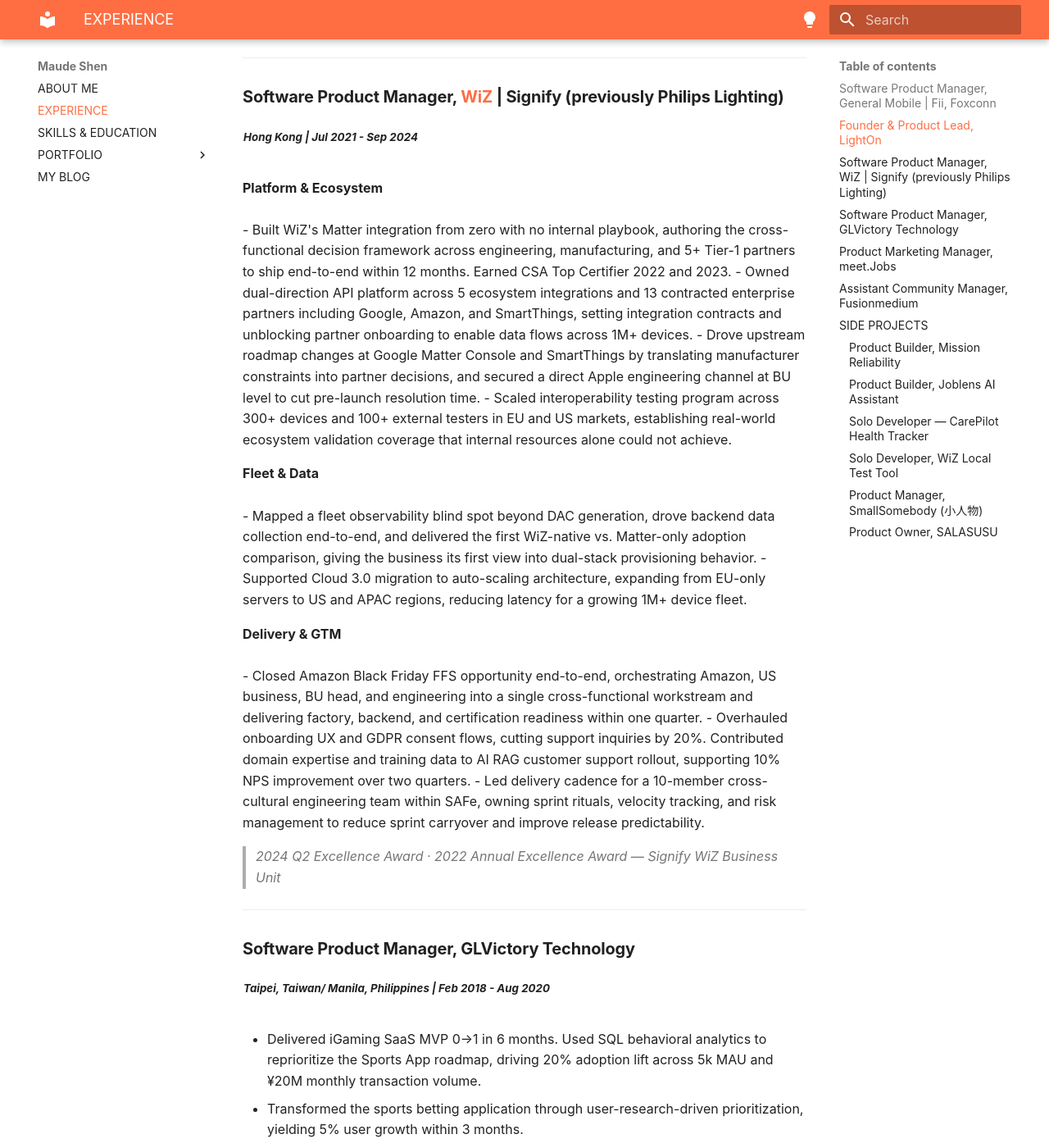
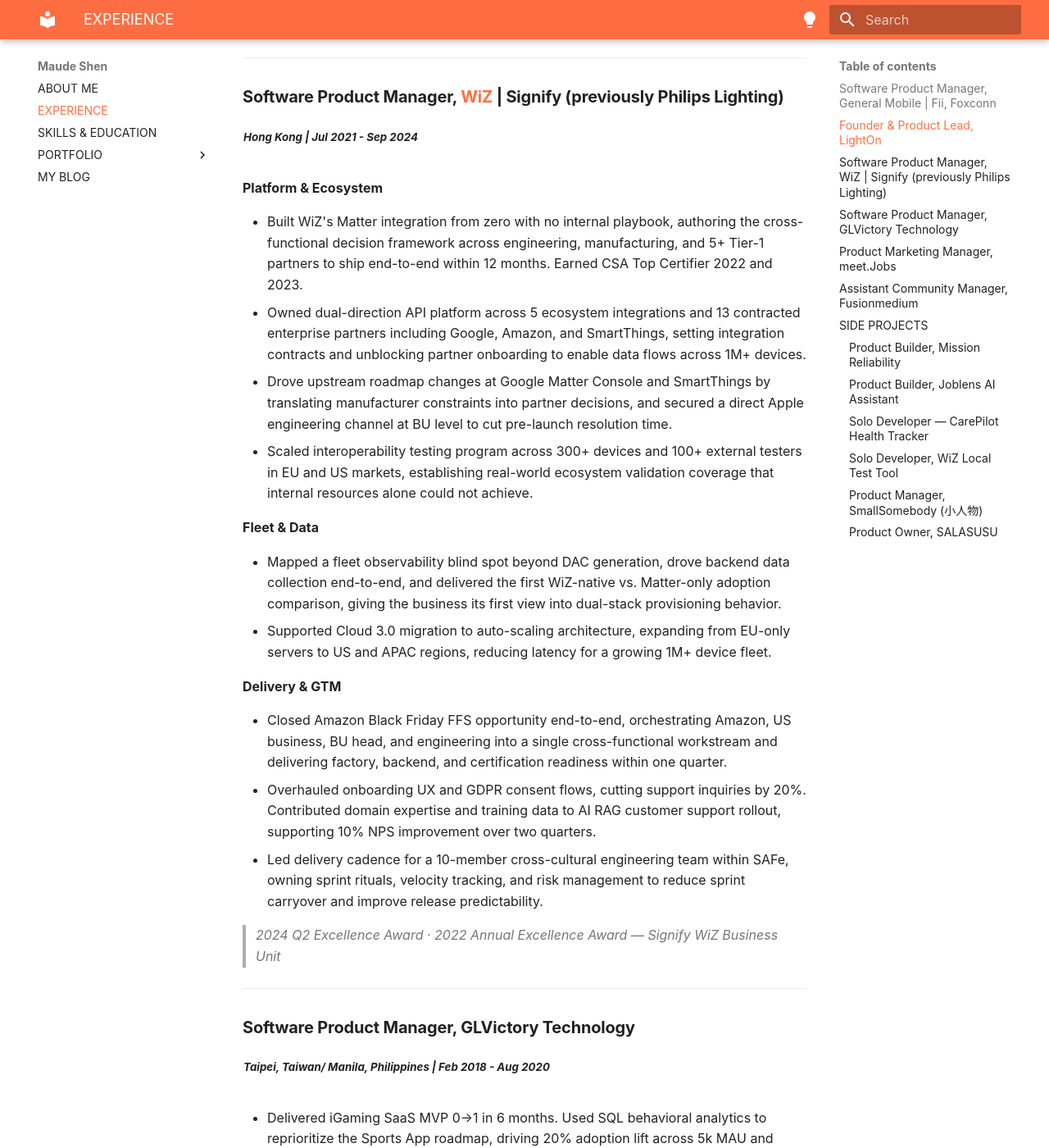
Before and after one commit to maudes/cv, an MkDocs documentation site: the page built from docs/experience.md, in a window 1280 px wide and 1400 px high, scrolled down 1004 px. Shown: the whole window at 82% size. Built offline with MkDocs 1.6.1 and Material for MkDocs 9.7.7, drawn with Linux system fonts in a browser that asks for light colours; some web fonts are replaced.

Commit message:
Edit the style

```diff
--- a/docs/experience.md
+++ b/docs/experience.md
@@ -23,17 +23,20 @@
 <sub> ***Hong Kong   |  Jul 2021 - Sep 2024*** </sub>
 <br><br>
 
-**Platform & Ecosystem**<br><br>
+**Platform & Ecosystem**
+
 - Built WiZ's Matter integration from zero with no internal playbook, authoring the cross-functional decision framework across engineering, manufacturing, and 5+ Tier-1 partners to ship end-to-end within 12 months. Earned CSA Top Certifier 2022 and 2023.
 - Owned dual-direction API platform across 5 ecosystem integrations and 13 contracted enterprise partners including Google, Amazon, and SmartThings, setting integration contracts and unblocking partner onboarding to enable data flows across 1M+ devices.
 - Drove upstream roadmap changes at Google Matter Console and SmartThings by translating manufacturer constraints into partner decisions, and secured a direct Apple engineering channel at BU level to cut pre-launch resolution time.
 - Scaled interoperability testing program across 300+ devices and 100+ external testers in EU and US markets, establishing real-world ecosystem validation coverage that internal resources alone could not achieve.
 
-**Fleet & Data**<br><br>
+**Fleet & Data**
+
 - Mapped a fleet observability blind spot beyond DAC generation, drove backend data collection end-to-end, and delivered the first WiZ-native vs. Matter-only adoption comparison, giving the business its first view into dual-stack provisioning behavior.
 - Supported Cloud 3.0 migration to auto-scaling architecture, expanding from EU-only servers to US and APAC regions, reducing latency for a growing 1M+ device fleet.
 
-**Delivery & GTM**<br><br>
+**Delivery & GTM**
+
 - Closed Amazon Black Friday FFS opportunity end-to-end, orchestrating Amazon, US business, BU head, and engineering into a single cross-functional workstream and delivering factory, backend, and certification readiness within one quarter.
 - Overhauled onboarding UX and GDPR consent flows, cutting support inquiries by 20%. Contributed domain expertise and training data to AI RAG customer support rollout, supporting 10% NPS improvement over two quarters.
 - Led delivery cadence for a 10-member cross-cultural engineering team within SAFe, owning sprint rituals, velocity tracking, and risk management to reduce sprint carryover and improve release predictability.
```
